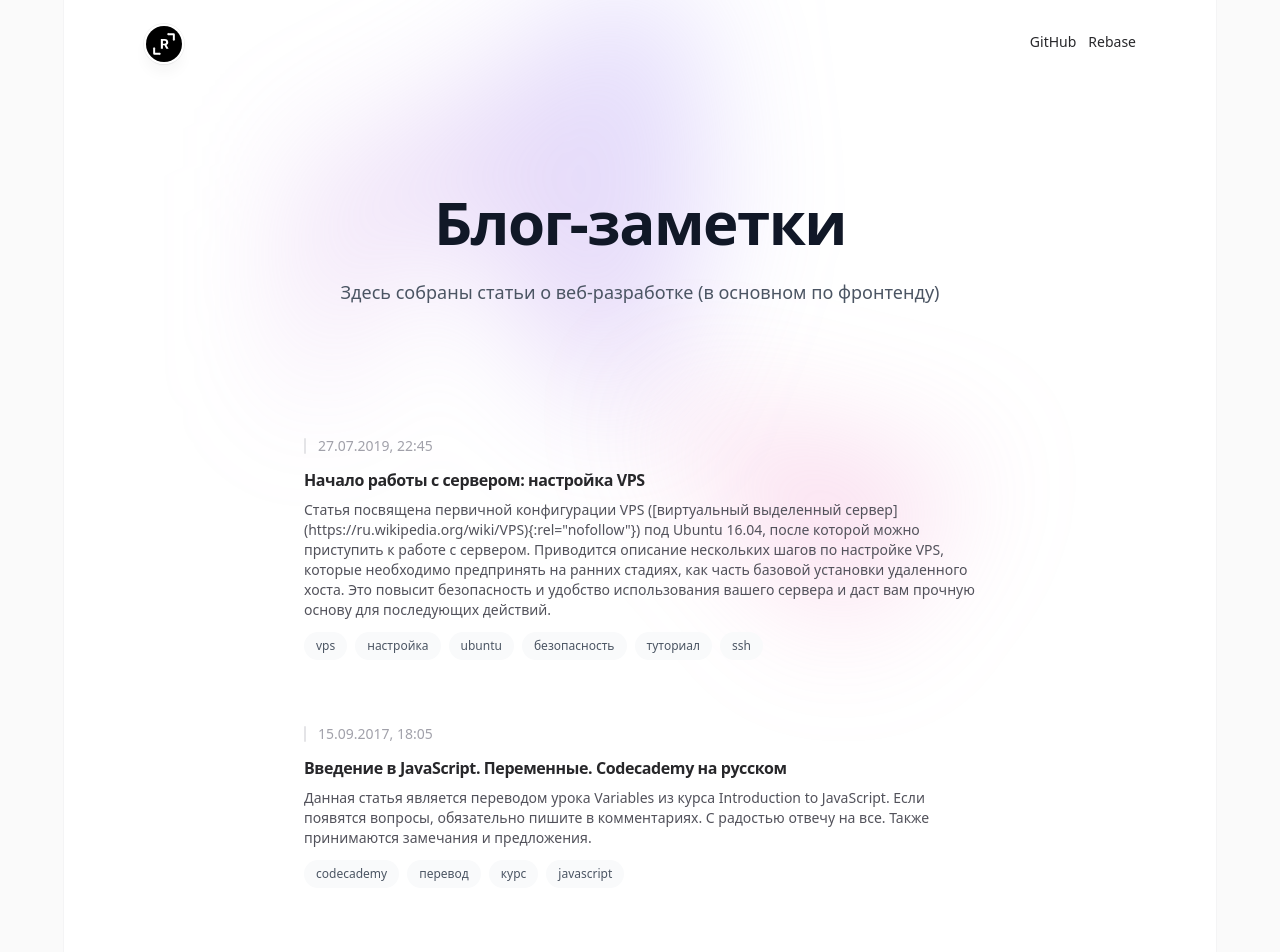
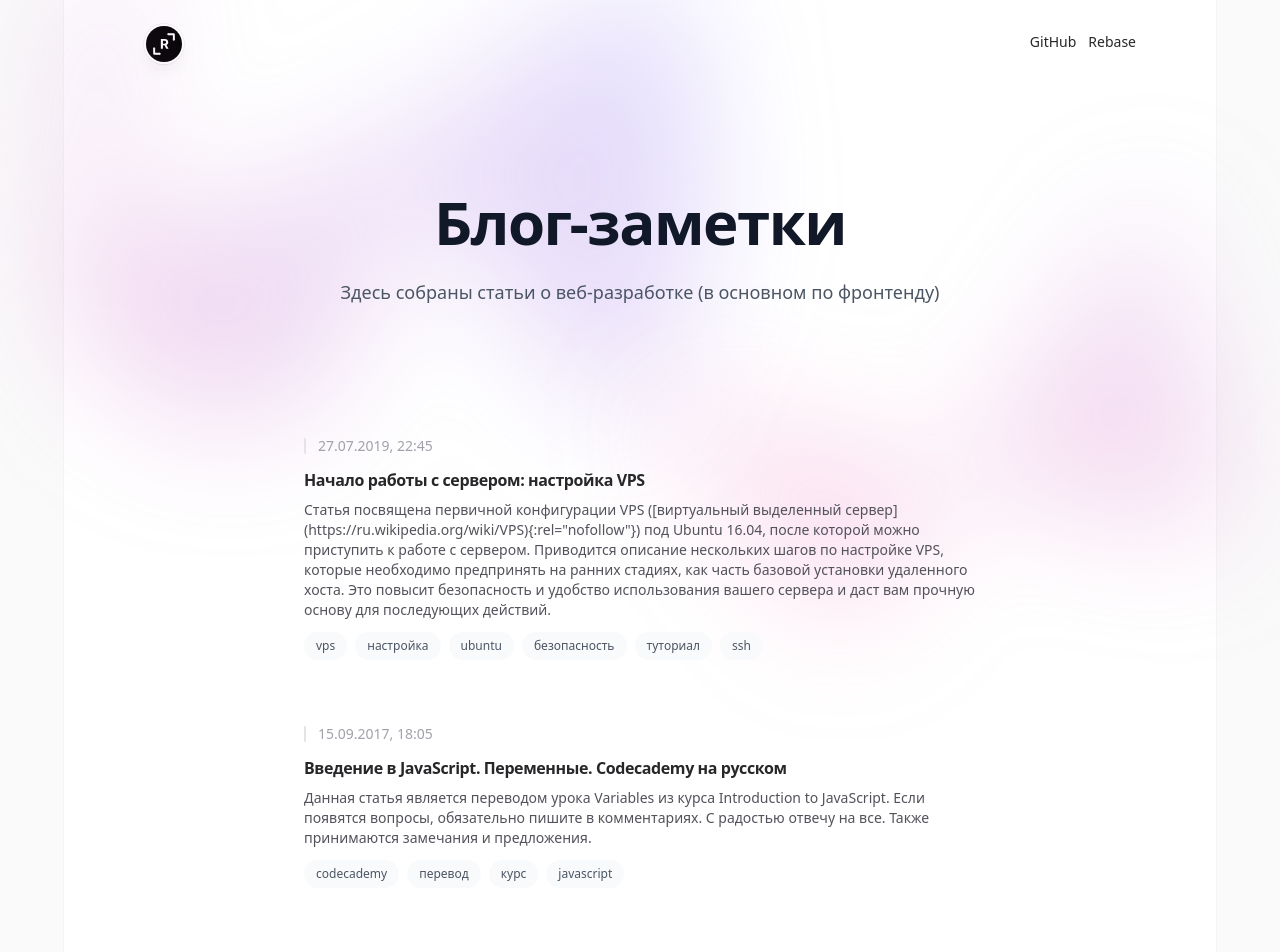
Before and after one commit to kaptn3/dev-blog-theme, a Next.js app: page / in a window 1280 px wide. Shown: the top 952 px of the page. Built offline with nearby package versions, Linux system fonts and the light colour scheme.

Commit message:
fix: hero colors

```diff
--- a/src/app/layout.tsx
+++ b/src/app/layout.tsx
@@ -20,11 +20,7 @@ export default function RootLayout({
         <div className="w-full max-w-7xl lg:px-8">
           <div className="bg-white ring-1 ring-zinc-100">
             <Header />
-            <div className="mx-auto max-w-2xl lg:max-w-5xl xl:relative px-4">
-              <div className="mx-auto max-w-2xl">
-                {children}
-              </div>
-            </div>
+            {children}
             <Footer />
           </div>
         </div>
--- a/src/app/page.tsx
+++ b/src/app/page.tsx
@@ -9,10 +9,14 @@ export default function Home() {
   return (
     <>
       <Hero />
-      <div className="flex flex-col gap-16 mb-12">
-        {allPostsData.map((post) => (
-          <PostCard key={post.slug} post={post} />
-        ))}
+      <div className="mx-auto max-w-2xl lg:max-w-5xl xl:relative px-4">
+        <div className="mx-auto max-w-2xl">
+          <div className="flex flex-col gap-16 mb-12">
+            {allPostsData.map((post) => (
+              <PostCard key={post.slug} post={post} />
+            ))}
+          </div>
+        </div>
       </div>
     </>
   )
--- a/src/app/posts/[slug]/page.tsx
+++ b/src/app/posts/[slug]/page.tsx
@@ -11,7 +11,9 @@ export default function Post({ params }) {
   const post = getPost(params.slug)
 
   return post ? (
-    <div>
+
+    <div className="mx-auto max-w-2xl lg:max-w-5xl xl:relative px-4">
+      <div className="mx-auto max-w-2xl">
       <BackButton />
       <article className="my-16 lg:my-32">
         <header className="flex flex-col">
@@ -25,5 +27,6 @@ export default function Post({ params }) {
         />
       </article>
     </div>
+    </div>
   ) : null
 }
```
